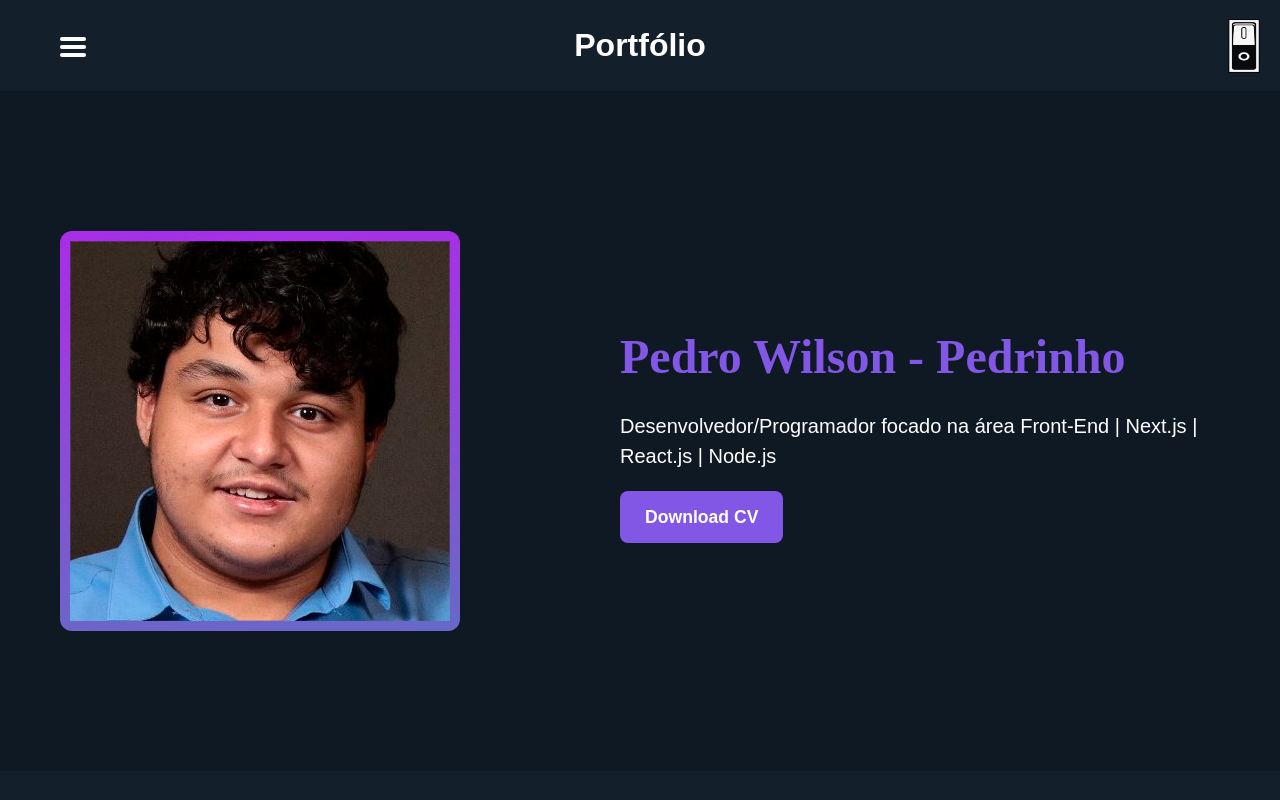
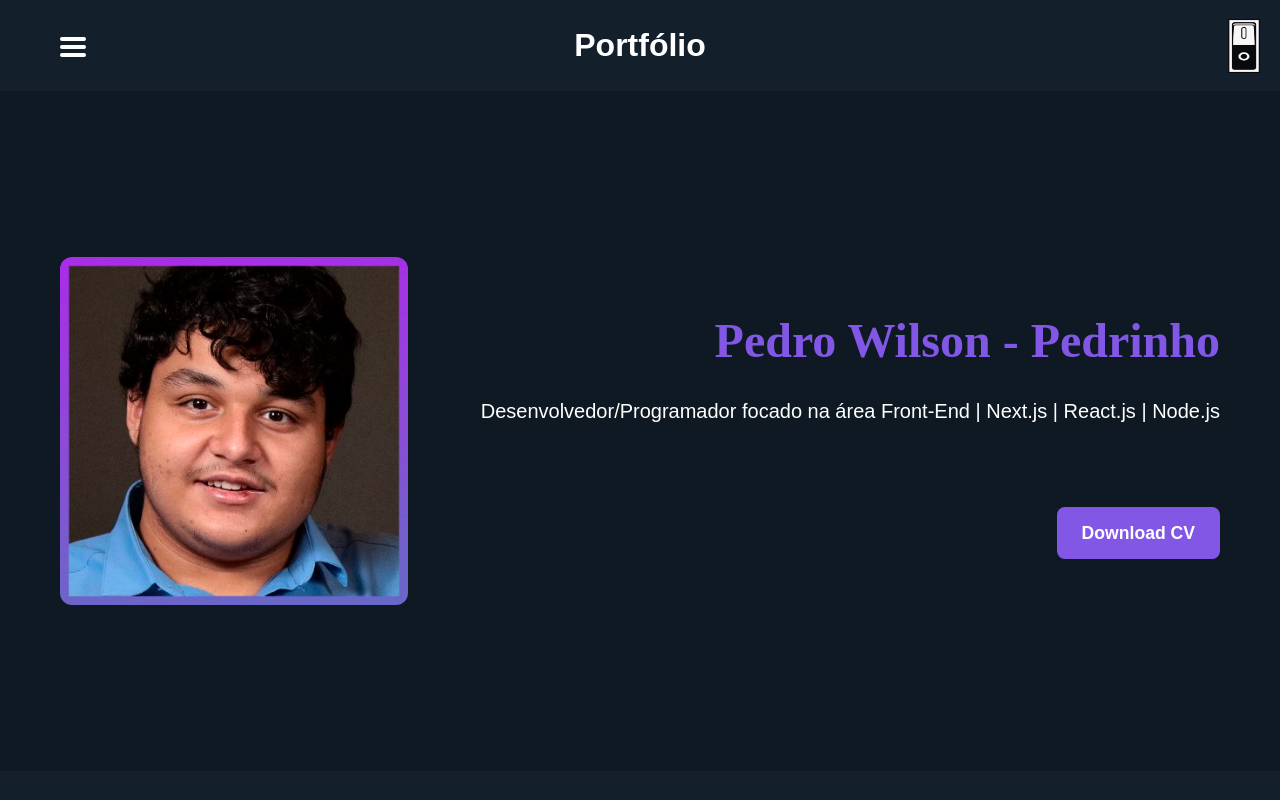
Before and after one commit to PedroWilsonRL/Portf-lio-Pedro-Wilson--Pedrinho-, a plain HTML site: page index.html in a window 1280 px wide. Shown: the top 800 px of the page. Drawn offline with Linux system fonts and the light colour scheme.

Commit message:
Update style.css

```diff
--- a/style.css
+++ b/style.css
@@ -211,7 +211,7 @@ body.light .back-button:hover {
   align-items: center;
   justify-content: space-between;
   padding: 40px 60px;
-  text-align: left;
+  text-align: right;
   height: calc(100vh - 120px);
   margin: 0;
   width: 100vw;
@@ -221,7 +221,7 @@ body.light .back-button:hover {
 
 .profile-text {
   flex: 1;
-  max-width: 600px;
+  max-width: 90%;
   padding: 0;
   margin: 0;
   color: #fff;
@@ -235,7 +235,7 @@ body.light .profile-text {
 
 .profile-text h2 {
   font-size: 3rem;
-  margin-bottom: 15px;
+  margin-bottom: 2%;
 }
 
 .profile-text p {
@@ -249,7 +249,7 @@ body.light .profile-text {
 }
 
 .profile-photo {
-  width: 400px;
+  width: 30%;
   max-height: 80vh;
   border-radius: 12px;
   object-fit: cover;
@@ -293,7 +293,7 @@ body.light .profile-text {
 
 .download-cv-btn {
   display: inline-block;
-  margin-top: 20px;
+  margin-top: 10%;
   padding: 12px 25px;
   background-color: #8257e6;
   color: #fff;
```
